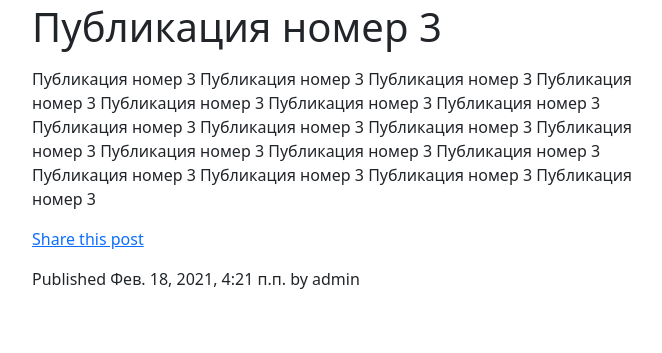
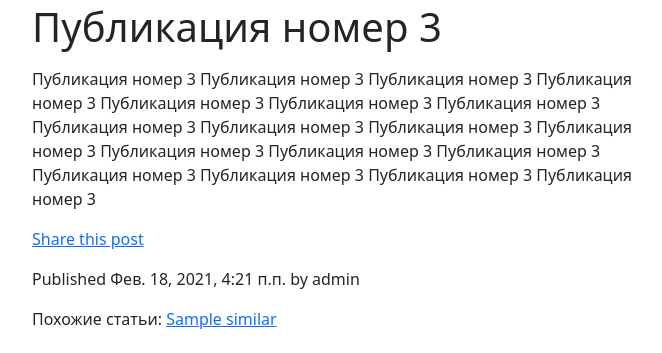
Before and after one commit to tchaikovski/site, a Django app: template blog/templates/blog/post/detail.html in a window 1280 px wide. Shown: the part 101-454 px from the top of the page, without its empty margins (294-956 px from the left). Run offline with Django 3.2, Linux system fonts and the light colour scheme; data comes from the database, SQL or seed files in the repository; both versions use the stored data as it was after the commit; the template is opened without the code that fills it: values that come from a table or form of the project are taken from there, most other values are stand-ins (such as "Sample title", 1, 10 or a date in 2020); parts of the project's set-up code (start-up, migrations or seed data) failed here and were passed over; some libraries are stand-ins or nearby versions.

Commit message:
Добавил фильтрацию по тегам

```diff
--- a/blog/templates/blog/post/detail.html
+++ b/blog/templates/blog/post/detail.html
@@ -13,6 +13,11 @@
 
             </p>
             <p>Published {{ post.publish }} by {{ post.author }}</p>
+            Похожие статьи:
+            {% for similar in similar_posts %}
+                <a href="{{ similar.get_absolute_url }}">{{ similar.title }}</a>
+            {% endfor %}
+
         </div>
     </div>
 
--- a/blog/templates/blog/post/list.html
+++ b/blog/templates/blog/post/list.html
@@ -46,8 +46,8 @@ My Blog
                 <small class="text-muted">{{ post.publish }} by {{ post.author }}
 
                   Tags: {{ post.tags.all|join:", " }}
+                </small>
 
-                </small>
 
                   <p class="tags">
       Tags:
--- a/blog/views.py
+++ b/blog/views.py
@@ -63,6 +63,10 @@ def post_detail(request, year, month, day, post):
     #  Список активных коментов для статьи
     comments = post.comments.filter(active=True)
     new_comment = None
+    # Формирвание списка похожих статей
+    pos_tags_ids = post.tags.values_list('id', flat=True)
+    similar_posts = Post.published.filter(tags__in=pos_tags_ids).exclude(id=post.id)
+    similar_posts = similar_posts.annotate(same_tags=Count('tags')).order_by('-same_tags', '-publish')[:4]
     if request.method == 'POST':
         #  пользователь отправил коммент
         comment_form = CommentForm(data=request.POST)
@@ -77,4 +81,4 @@ def post_detail(request, year, month, day, post):
     else:
         comment_form = CommentForm()
     return render(request, 'blog/post/detail.html', {'post': post, 'comments': comments, 'new_comment': new_comment,
-                                                     'comment_form': comment_form})
+                                                     'comment_form': comment_form, 'similar_posts': similar_posts})
```
Also changed, not shown: db.sqlite3.
